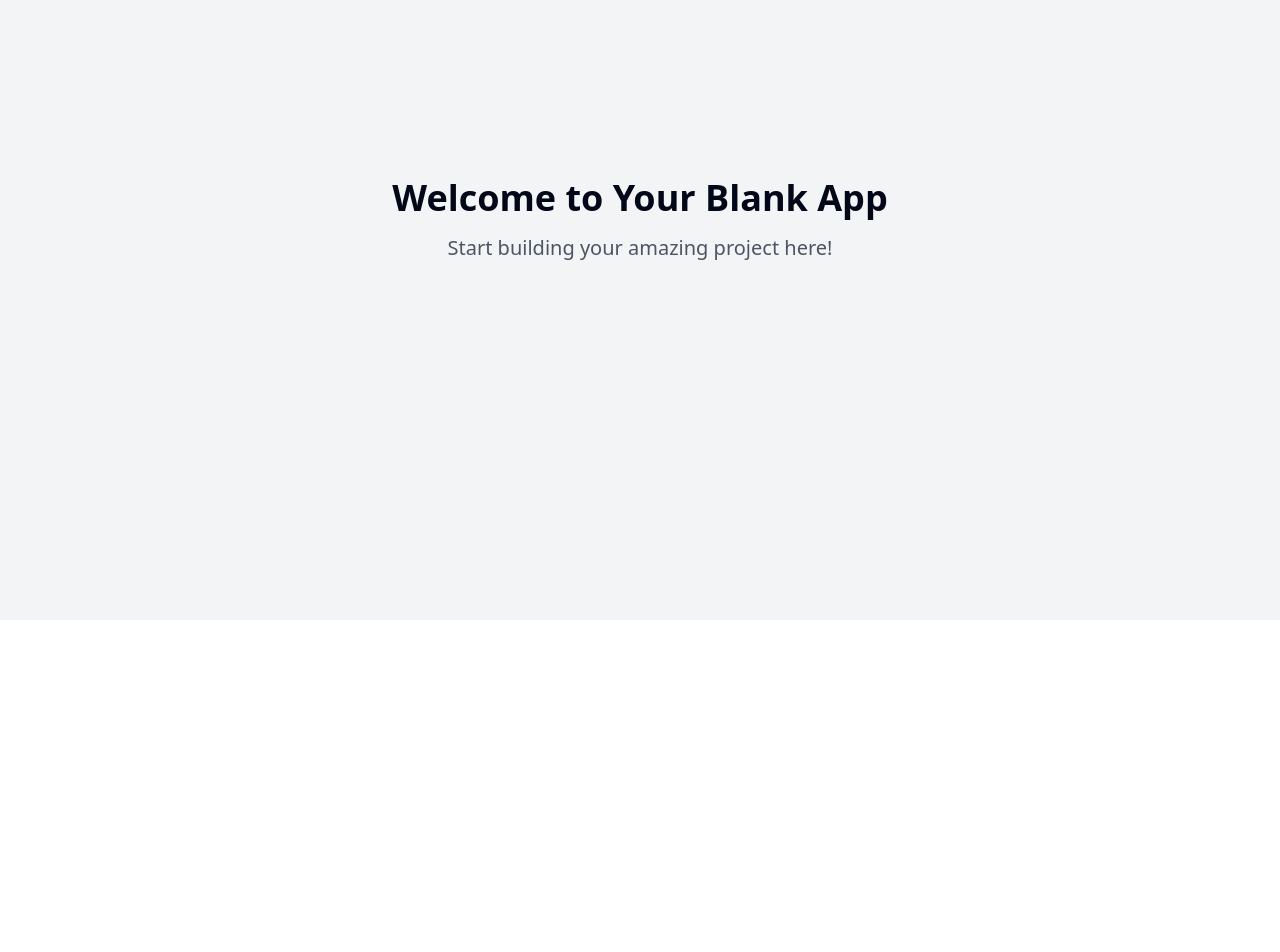
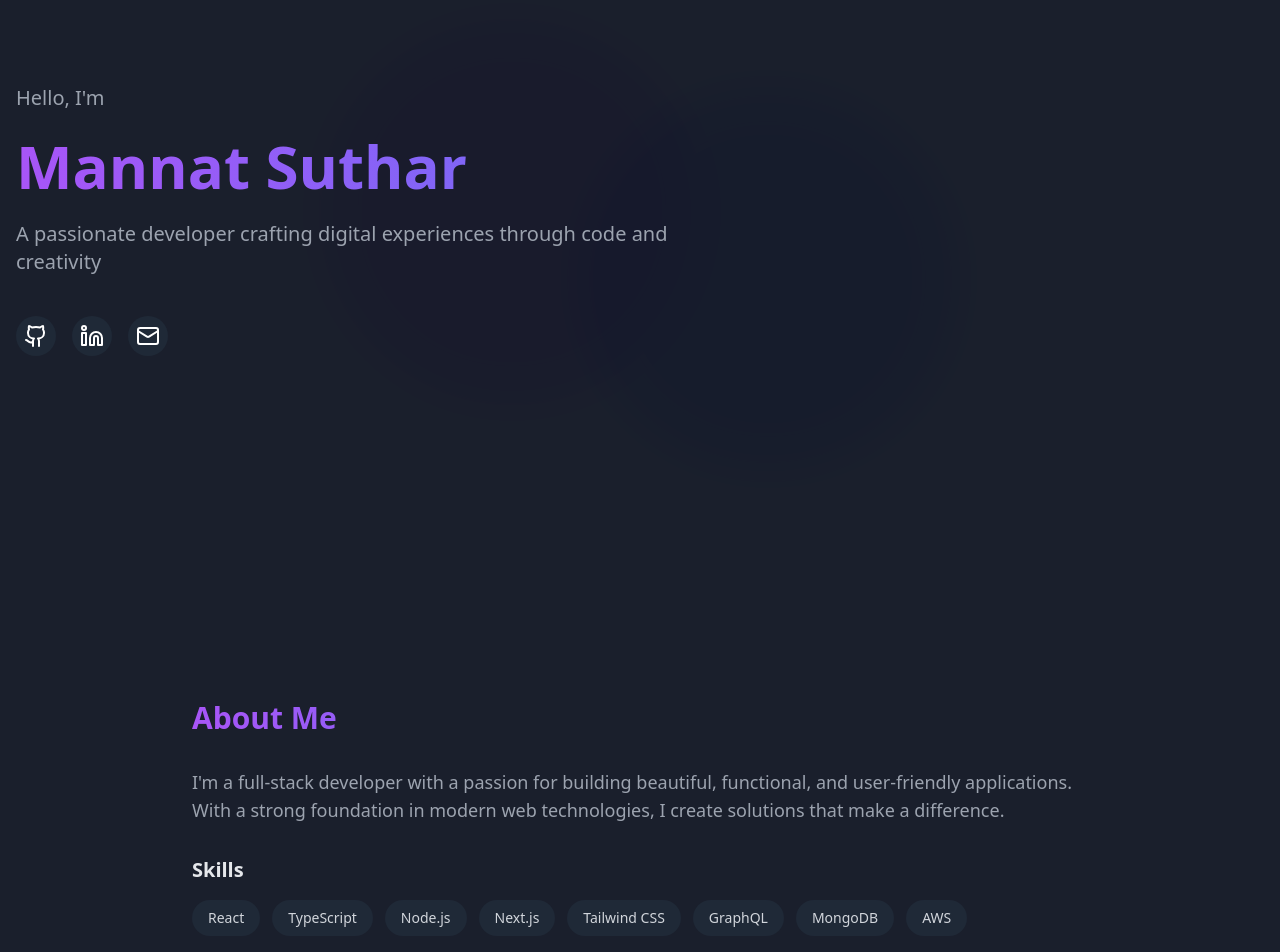
Before and after one commit to MannSuitx/dark-futuristic-portfolio, a React (Vite) app: page / in a window 1280 px wide. Shown: the part 180-1132 px from the top of the page. Before the commit the page ends 800 px from the top, so only its background shows below. Built offline with nearby package versions, Linux system fonts and the light colour scheme.

Commit message:
Create portfolio for Mannat Suthar
Develop an amazing portfolio website for Mannat Suthar, inspired by the reference provided. The design will feature a dark variant and incorporate motion effects along with futuristic lighting elements.
[skip gpt_engineer]

```diff
--- a/package.json
+++ b/package.json
@@ -45,6 +45,7 @@
     "cmdk": "^1.0.0",
     "date-fns": "^3.6.0",
     "embla-carousel-react": "^8.3.0",
+    "framer-motion": "^11.15.0",
     "input-otp": "^1.2.4",
     "lucide-react": "^0.462.0",
     "next-themes": "^0.3.0",
--- /dev/null
+++ b/src/components/AboutSection.tsx
@@ -0,0 +1,55 @@
+import { motion } from "framer-motion";
+
+const skills = [
+  "React", "TypeScript", "Node.js", "Next.js",
+  "Tailwind CSS", "GraphQL", "MongoDB", "AWS"
+];
+
+const AboutSection = () => {
+  return (
+    <motion.section
+      initial={{ opacity: 0 }}
+      whileInView={{ opacity: 1 }}
+      transition={{ duration: 0.8 }}
+      className="py-20 relative"
+    >
+      <div className="container mx-auto px-4">
+        <motion.div
+          initial={{ y: 20, opacity: 0 }}
+          whileInView={{ y: 0, opacity: 1 }}
+          transition={{ duration: 0.6 }}
+          className="max-w-4xl mx-auto space-y-8"
+        >
+          <h2 className="text-3xl font-bold bg-clip-text text-transparent bg-gradient-to-r from-purple-500 to-blue-500">
+            About Me
+          </h2>
+
+          <p className="text-gray-400 text-lg">
+            I'm a full-stack developer with a passion for building beautiful, functional,
+            and user-friendly applications. With a strong foundation in modern web technologies,
+            I create solutions that make a difference.
+          </p>
+
+          <div className="space-y-4">
+            <h3 className="text-xl font-semibold text-gray-200">Skills</h3>
+            <div className="flex flex-wrap gap-3">
+              {skills.map((skill, index) => (
+                <motion.span
+                  key={skill}
+                  initial={{ opacity: 0, scale: 0.9 }}
+                  whileInView={{ opacity: 1, scale: 1 }}
+                  transition={{ duration: 0.3, delay: index * 0.1 }}
+                  className="px-4 py-2 bg-gray-800 rounded-full text-sm text-gray-300 hover:bg-gray-700 transition-colors"
+                >
+                  {skill}
+                </motion.span>
+              ))}
+            </div>
+          </div>
+        </motion.div>
+      </div>
+    </motion.section>
+  );
+};
+
+export default AboutSection;
--- /dev/null
+++ b/src/components/ContactSection.tsx
@@ -0,0 +1,47 @@
+import { motion } from "framer-motion";
+import { Mail, MessageSquare } from "lucide-react";
+import { Button } from "./ui/button";
+
+const ContactSection = () => {
+  return (
+    <motion.section
+      initial={{ opacity: 0 }}
+      whileInView={{ opacity: 1 }}
+      transition={{ duration: 0.8 }}
+      className="py-20"
+    >
+      <div className="container mx-auto px-4">
+        <div className="max-w-2xl mx-auto text-center space-y-8">
+          <h2 className="text-3xl font-bold bg-clip-text text-transparent bg-gradient-to-r from-purple-500 to-blue-500">
+            Let's Connect
+          </h2>
+
+          <p className="text-gray-400 text-lg">
+            Have a project in mind? Let's discuss how we can work together to bring your ideas to life.
+          </p>
+
+          <div className="flex justify-center gap-4">
+            <Button
+              variant="outline"
+              className="flex items-center gap-2 hover:bg-gray-800"
+              onClick={() => window.location.href = 'mailto:contact@example.com'}
+            >
+              <Mail className="w-4 h-4" />
+              Email Me
+            </Button>
+
+            <Button
+              className="flex items-center gap-2 bg-purple-600 hover:bg-purple-700"
+              onClick={() => window.location.href = '#'}
+            >
+              <MessageSquare className="w-4 h-4" />
+              Send Message
+            </Button>
+          </div>
+        </div>
+      </div>
+    </motion.section>
+  );
+};
+
+export default ContactSection;
--- /dev/null
+++ b/src/components/HeroSection.tsx
@@ -0,0 +1,49 @@
+import { motion } from "framer-motion";
+import { Github, Mail, Linkedin } from "lucide-react";
+
+const HeroSection = () => {
+  return (
+    <motion.div
+      initial={{ opacity: 0 }}
+      animate={{ opacity: 1 }}
+      transition={{ duration: 0.8 }}
+      className="min-h-screen flex flex-col justify-center relative overflow-hidden"
+    >
+      <div className="absolute top-0 left-0 w-full h-full">
+        <div className="absolute top-1/4 left-1/4 w-96 h-96 bg-purple-500 rounded-full mix-blend-multiply filter blur-xl opacity-20 animate-blob"></div>
+        <div className="absolute top-1/3 right-1/4 w-96 h-96 bg-blue-500 rounded-full mix-blend-multiply filter blur-xl opacity-20 animate-blob animation-delay-2000"></div>
+      </div>
+
+      <div className="container mx-auto px-4 z-10">
+        <motion.div
+          initial={{ y: 20, opacity: 0 }}
+          animate={{ y: 0, opacity: 1 }}
+          transition={{ duration: 0.6 }}
+          className="space-y-6"
+        >
+          <h2 className="text-gray-400 text-xl">Hello, I'm</h2>
+          <h1 className="text-6xl font-bold bg-clip-text text-transparent bg-gradient-to-r from-purple-500 to-blue-500">
+            Mannat Suthar
+          </h1>
+          <p className="text-gray-400 text-xl max-w-2xl">
+            A passionate developer crafting digital experiences through code and creativity
+          </p>
+
+          <div className="flex gap-4 pt-4">
+            <a href="https://github.com" target="_blank" rel="noopener noreferrer" className="p-2 bg-gray-800 rounded-full hover:bg-gray-700 transition-colors">
+              <Github className="w-6 h-6" />
+            </a>
+            <a href="https://linkedin.com" target="_blank" rel="noopener noreferrer" className="p-2 bg-gray-800 rounded-full hover:bg-gray-700 transition-colors">
+              <Linkedin className="w-6 h-6" />
+            </a>
+            <a href="mailto:contact@example.com" className="p-2 bg-gray-800 rounded-full hover:bg-gray-700 transition-colors">
+              <Mail className="w-6 h-6" />
+            </a>
+          </div>
+        </motion.div>
+      </div>
+    </motion.div>
+  );
+};
+
+export default HeroSection;
--- /dev/null
+++ b/src/components/ProjectsSection.tsx
@@ -0,0 +1,76 @@
+import { motion } from "framer-motion";
+
+const projects = [
+  {
+    title: "Project One",
+    description: "A modern web application built with React and Node.js",
+    tags: ["React", "Node.js", "MongoDB"],
+    image: "/placeholder.svg"
+  },
+  {
+    title: "Project Two",
+    description: "E-commerce platform with real-time updates",
+    tags: ["Next.js", "TypeScript", "Stripe"],
+    image: "/placeholder.svg"
+  },
+  {
+    title: "Project Three",
+    description: "Mobile-first social media dashboard",
+    tags: ["React Native", "Firebase", "Redux"],
+    image: "/placeholder.svg"
+  }
+];
+
+const ProjectsSection = () => {
+  return (
+    <section className="py-20">
+      <div className="container mx-auto px-4">
+        <motion.h2
+          initial={{ opacity: 0 }}
+          whileInView={{ opacity: 1 }}
+          className="text-3xl font-bold mb-12 bg-clip-text text-transparent bg-gradient-to-r from-purple-500 to-blue-500"
+        >
+          Featured Projects
+        </motion.h2>
+
+        <div className="grid grid-cols-1 md:grid-cols-2 lg:grid-cols-3 gap-8">
+          {projects.map((project, index) => (
+            <motion.div
+              key={project.title}
+              initial={{ opacity: 0, y: 20 }}
+              whileInView={{ opacity: 1, y: 0 }}
+              transition={{ duration: 0.5, delay: index * 0.1 }}
+              className="group relative bg-gray-800 rounded-xl overflow-hidden hover:transform hover:scale-105 transition-all duration-300"
+            >
+              <div className="aspect-video relative">
+                <img
+                  src={project.image}
+                  alt={project.title}
+                  className="object-cover w-full h-full"
+                />
+                <div className="absolute inset-0 bg-gradient-to-t from-gray-900 to-transparent opacity-60"></div>
+              </div>
+
+              <div className="p-6 space-y-3">
+                <h3 className="text-xl font-semibold text-gray-100">{project.title}</h3>
+                <p className="text-gray-400">{project.description}</p>
+                <div className="flex flex-wrap gap-2">
+                  {project.tags.map((tag) => (
+                    <span
+                      key={tag}
+                      className="px-3 py-1 text-sm bg-gray-700 rounded-full text-gray-300"
+                    >
+                      {tag}
+                    </span>
+                  ))}
+                </div>
+              </div>
+            </motion.div>
+          ))}
+        </div>
+      </div>
+    </section>
+  );
+};
+
+export default ProjectsSection;
--- a/src/pages/Index.tsx
+++ b/src/pages/Index.tsx
@@ -1,13 +1,24 @@
-// Update this page (the content is just a fallback if you fail to update the page)
+import { useEffect } from "react";
+import HeroSection from "@/components/HeroSection";
+import AboutSection from "@/components/AboutSection";
+import ProjectsSection from "@/components/ProjectsSection";
+import ContactSection from "@/components/ContactSection";
 
 const Index = () => {
+  useEffect(() => {
+    document.body.style.backgroundColor = "#1A1F2C";
+    return () => {
+      document.body.style.backgroundColor = "";
+    };
+  }, []);
+
   return (
-    <div className="min-h-screen flex items-center justify-center bg-gray-100">
-      <div className="text-center">
-        <h1 className="text-4xl font-bold mb-4">Welcome to Your Blank App</h1>
-        <p className="text-xl text-gray-600">Start building your amazing project here!</p>
-      </div>
-    </div>
+    <main className="bg-[#1A1F2C] text-white min-h-screen">
+      <HeroSection />
+      <AboutSection />
+      <ProjectsSection />
+      <ContactSection />
+    </main>
   );
 };
 
```
Also changed, not shown: 1 other file (tests, documents, lock files or other folders).
